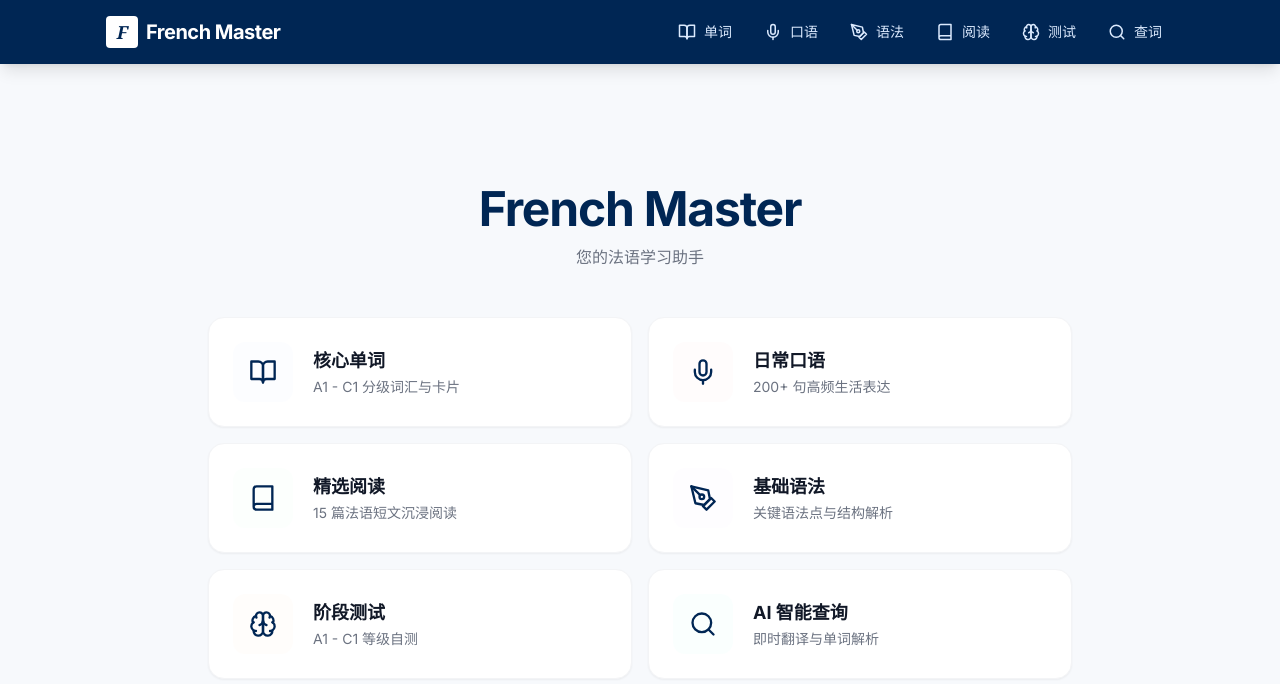
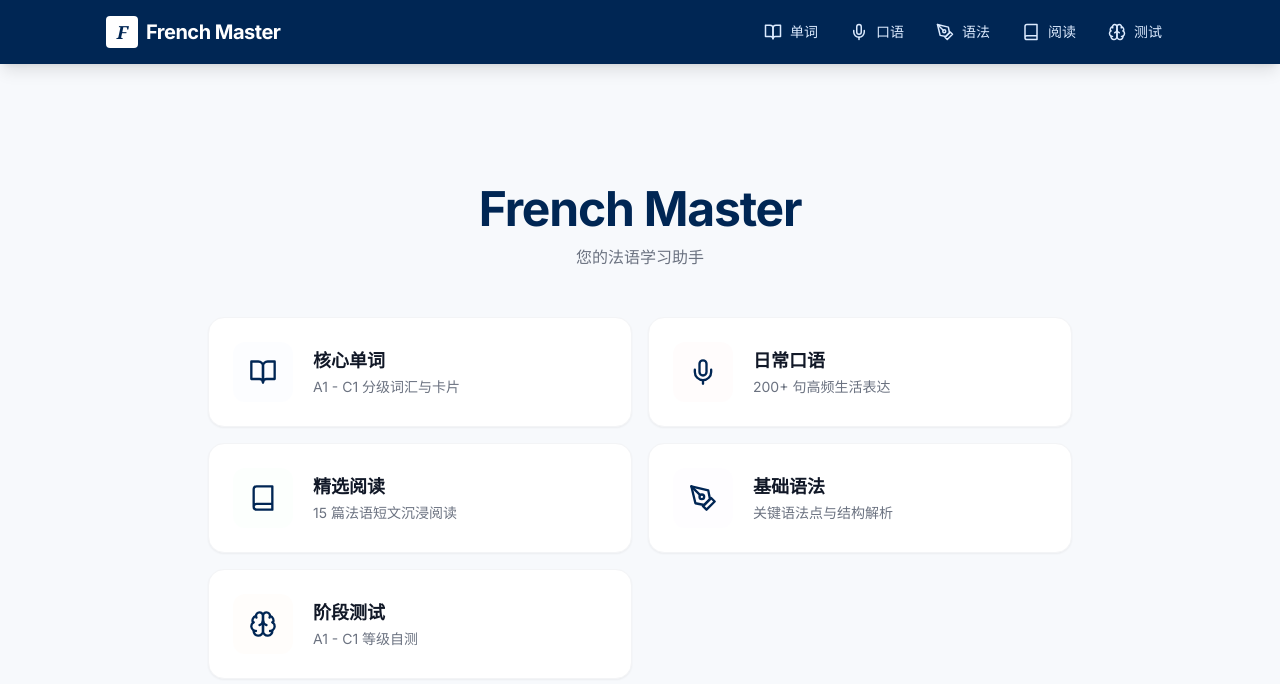
Before and after one commit to clairewang0620-netizen/French6, a React (Vite) app: page / in a window 1280 px wide. Shown: the top 684 px of the page. Built offline with nearby package versions, Linux system fonts and the light colour scheme.

Commit message:
feat: Remove AI Search feature
The AI Search module and its associated routes and navigation items have been removed. This simplifies the application by focusing on core French learning modules.

```diff
--- a/index.html
+++ b/index.html
@@ -4,7 +4,7 @@
     <meta charset="UTF-8" />
     <link rel="icon" type="image/svg+xml" href="https://upload.wikimedia.org/wikipedia/commons/c/c3/Flag_of_France.svg" />
     <meta name="viewport" content="width=device-width, initial-scale=1.0, maximum-scale=1.0, user-scalable=no" />
-    <title>French Learning App v2</title>
+    <title>French Learning App v2.1</title>
     <!-- Tailwind CSS CDN for instant styling in preview/static environments -->
     <script src="https://cdn.tailwindcss.com"></script>
     <script>
--- a/src/App.tsx
+++ b/src/App.tsx
@@ -7,7 +7,6 @@ import { Speaking } from './pages/Speaking';
 import { Reading } from './pages/Reading';
 import { Grammar } from './pages/Grammar';
 import { Quiz } from './pages/Quiz';
-import { AISearch } from './pages/AISearch';
 
 function App() {
   return (
@@ -20,7 +19,6 @@ function App() {
           <Route path="reading" element={<Reading />} />
           <Route path="grammar" element={<Grammar />} />
           <Route path="quiz" element={<Quiz />} />
-          <Route path="ai-search" element={<AISearch />} />
           <Route path="*" element={<Navigate to="/" replace />} />
         </Route>
       </Routes>
--- a/src/components/Layout.tsx
+++ b/src/components/Layout.tsx
@@ -1,6 +1,6 @@
 import React from 'react';
 import { NavLink, Outlet } from 'react-router-dom';
-import { BookOpen, Mic, Book, PenTool, Brain, Search } from 'lucide-react';
+import { BookOpen, Mic, Book, PenTool, Brain } from 'lucide-react';
 import { clsx } from 'clsx';
 
 const NavItem = ({ to, label, icon: Icon }: { to: string, label: string, icon: any }) => (
@@ -35,7 +35,6 @@ export const Layout: React.FC = () => {
             <NavItem to="/grammar" label="语法" icon={PenTool} />
             <NavItem to="/reading" label="阅读" icon={Book} />
             <NavItem to="/quiz" label="测试" icon={Brain} />
-            <NavItem to="/ai-search" label="查词" icon={Search} />
           </div>
         </div>
       </nav>
--- a/src/index.css
+++ b/src/index.css
@@ -1,4 +1,4 @@
-/* BUILD: force rebuild */
+/* BUILD: force rebuild v2.1 */
 @import url('https://fonts.googleapis.com/css2?family=Inter:wght@400;500;600;700&display=swap');
 
 :root {
--- a/src/main.tsx
+++ b/src/main.tsx
@@ -3,7 +3,7 @@ import ReactDOM from 'react-dom/client';
 import App from './App';
 import './index.css';
 
-console.log("BUILD_TIMESTAMP:", Date.now());
+console.log("BUILD_TIMESTAMP:", Date.now()); // Force update
 
 const rootElement = document.getElementById('root');
 if (!rootElement) {
--- a/src/pages/Home.tsx
+++ b/src/pages/Home.tsx
@@ -1,6 +1,6 @@
 import React from 'react';
 import { Link } from 'react-router-dom';
-import { BookOpen, Mic, Book, PenTool, Brain, Search } from 'lucide-react';
+import { BookOpen, Mic, Book, PenTool, Brain } from 'lucide-react';
 
 interface ModuleCardProps {
   title: string;
@@ -80,15 +80,6 @@ export const Home: React.FC = () => {
           to="/quiz"
           color="bg-orange-100"
         />
-
-        {/* 6. AI Search */}
-        <ModuleCard
-          title="AI 智能查询"
-          sub="即时翻译与单词解析"
-          icon={Search}
-          to="/ai-search"
-          color="bg-teal-100"
-        />
       </div>
     </div>
   );
```
